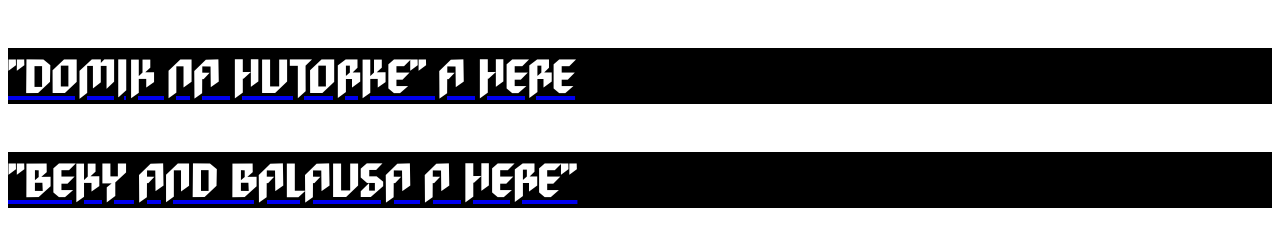
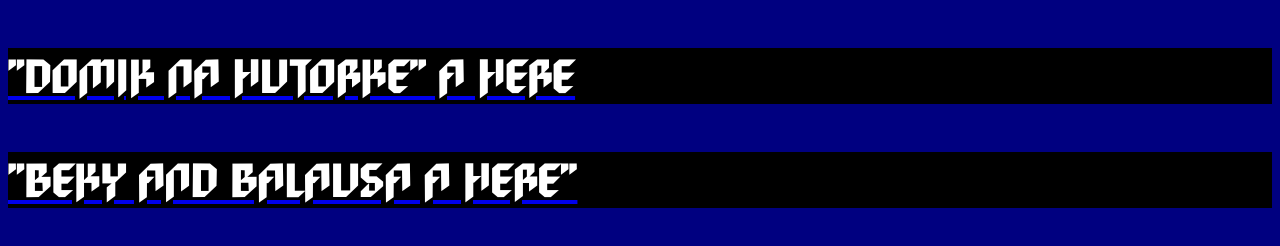
Before and after one commit to DomikNa/domik, a plain HTML site: page index.html in a window 1280 px wide. Drawn offline with Linux system fonts and the light colour scheme.

Commit message:
Update index.html

```diff
--- a/index.html
+++ b/index.html
@@ -4,7 +4,7 @@
          <link rel="stylesheet" href="style.css">
         <title>DOMIK</title>
     </head>
-    <body>
+    <body bgcolor="navy">
         <a href="dom.jpg"><font size ="20" color = "black"><p>"DOMIK NA HUTORKE" A HERE</p></font></a>
         <a href="beky.jpg"><font size ="20" color = "black"><p>"BEKY AND BALAUSA A HERE" </p></font></a>
 
```
